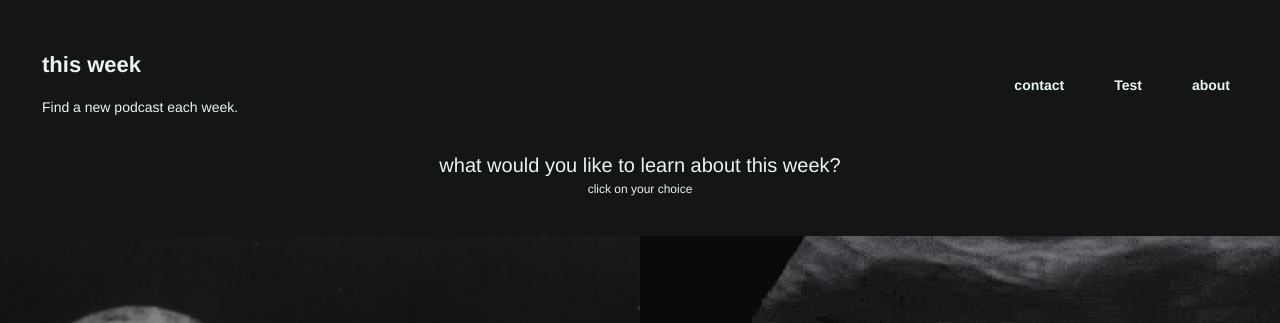
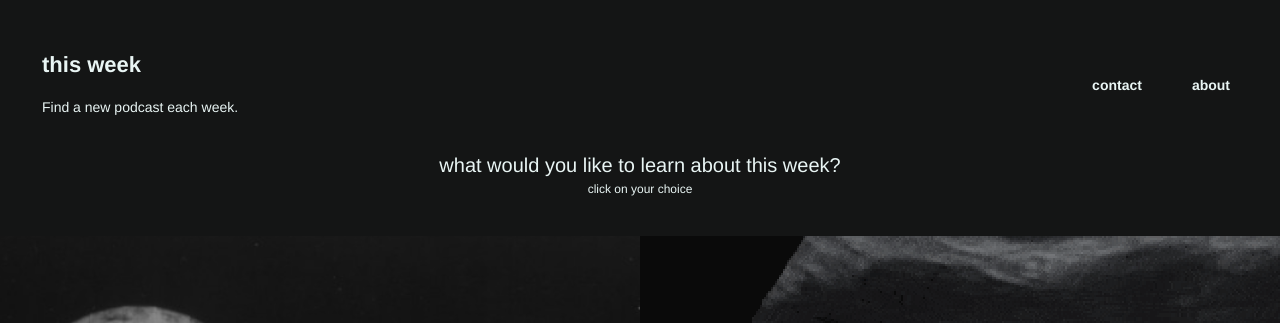
Before and after one commit to JoshTristram/thisweek, a Jekyll site: the page built from index.html, in a window 1280 px wide. Shown: the top 323 px of the page. Built offline with Jekyll 4.4.1, drawn with Linux system fonts in a browser that asks for light colours.

Commit message:
Updated '_data/navigation.yml' via CloudCannon

```diff
--- a/_data/navigation.yml
+++ b/_data/navigation.yml
@@ -1,6 +1,4 @@
 - name: about
   link:
-- name: Test
-  link: 'mailto:josh@surgenz.com'
 - name: contact
   link:
```
